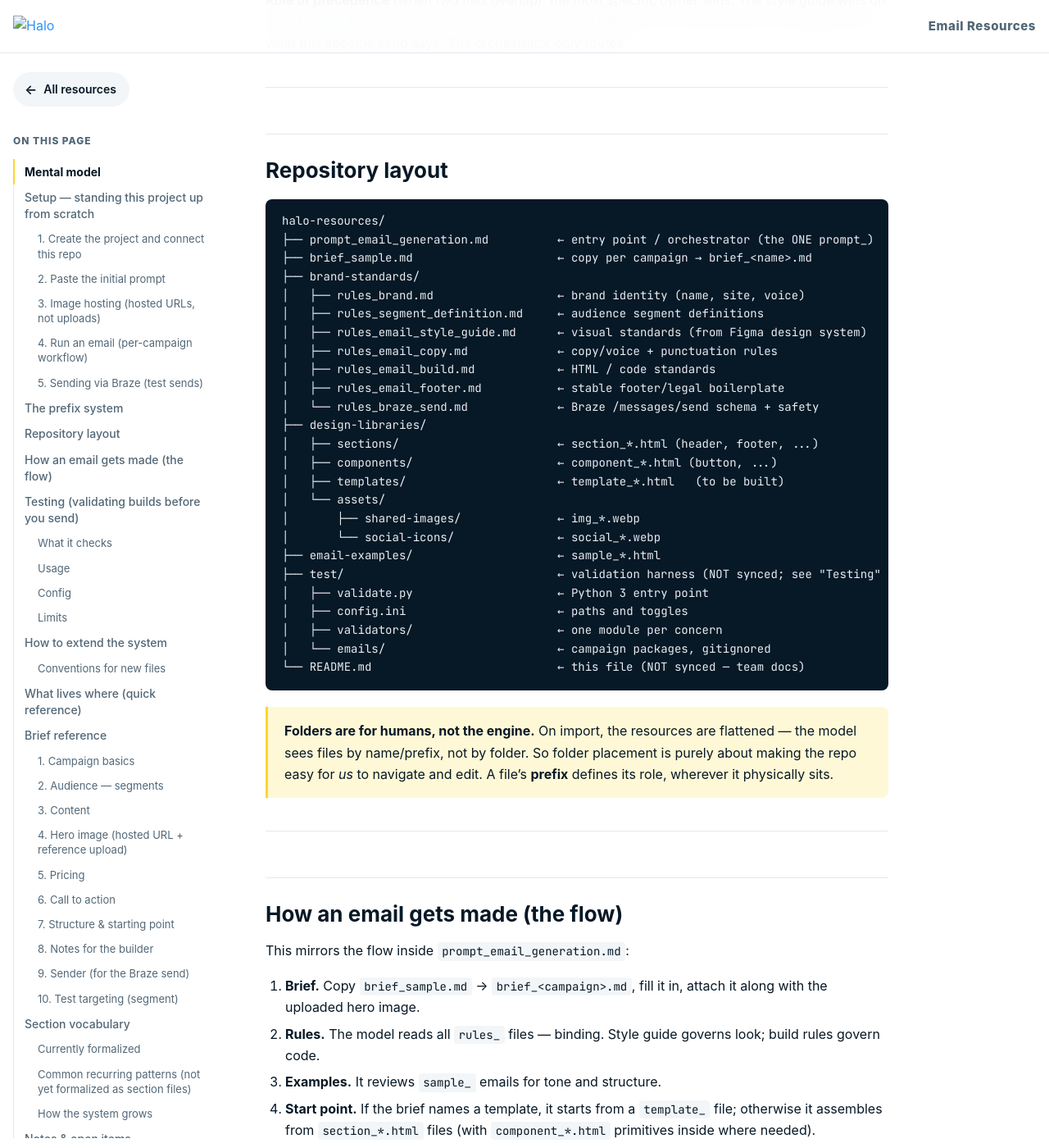
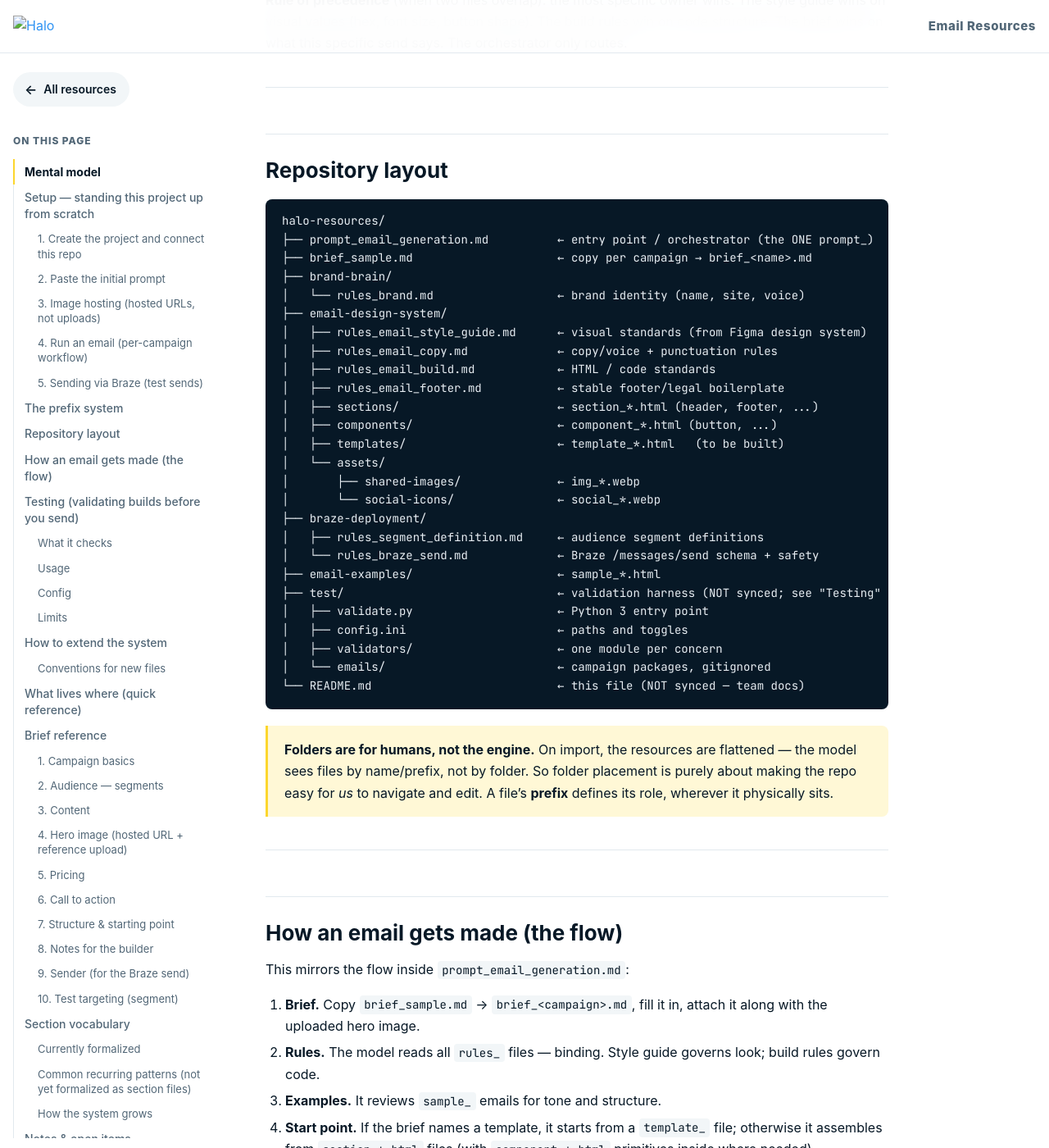
Before and after one commit to Topdecileinc/halo-resources, a Jekyll site: the page built from README.md, in a window 1280 px wide and 1400 px high, scrolled down 6358 px. Shown: the whole window at 82% size. Built offline with Jekyll 4.4.1, drawn with Linux system fonts in a browser that asks for light colours; our own code applies the rules of GitHub Pages for plain Markdown files; some of the changed text lies outside the part shown.

Commit message:
Update doc references to match reorganized folder structure
The reorg split brand-standards/ into brand-brain/, email-design-system/,
and braze-deployment/, and the real sections/components/assets live in
email-design-system/ (not design-libraries/). Update the orchestrator's
directory map, the README layout + 'what lives where' tables, the brief,
INSTALL, and two rules files so every path points at where files actually
are. test/ docs + config.ini are intentionally left for a separate fix:
the validator reads all rules from one rules_dir, which the three-folder
split breaks at the code level.

Co-Authored-By: Claude Opus 4.8 <noreply@anthropic.com>

````diff
--- a/brand-brain/rules_brand.md
+++ b/brand-brain/rules_brand.md
@@ -13,7 +13,7 @@
 
 - **Brand name:** Halo Collar (use "Halo Collar"; "Halo" is acceptable as shorthand once context is established).
 - **Brand site / default CTA destination:** https://www.halocollar.com/
-- **Logo asset:** hosted at `https://braze-images.com/appboy/communication/assets/image_assets/images/6408dc0aee82fd0a9a02e8ca/original.png?1678302218` (the email links to this URL directly). Reference copy: `img_header.webp` in `design-libraries/assets/shared-images/`. Logo treatment per the style guide's Logos section.
+- **Logo asset:** hosted at `https://braze-images.com/appboy/communication/assets/image_assets/images/6408dc0aee82fd0a9a02e8ca/original.png?1678302218` (the email links to this URL directly). Reference copy: `img_header.webp` in `email-design-system/assets/shared-images/`. Logo treatment per the style guide's Logos section.
 
 ## Voice (always)
 
--- a/brief_sample.md
+++ b/brief_sample.md
@@ -30,7 +30,7 @@
 |---|---|
 | Target segment | (which segment this email is for — see `rules_segment_definition.md`) |
 
-> Segments are defined in `brand-standards/rules_segment_definition.md`. The chosen segment
+> Segments are defined in `braze-deployment/rules_segment_definition.md`. The chosen segment
 > shapes what the email is about, its tone, and its offer emphasis. Name the segment here;
 > the definition drives the rest.
 
@@ -114,7 +114,7 @@ CTA** — a blank CTA renders nothing.
 | Notes | (anything specific to this send — leave blank if none) |
 
 > Footer, legal line, and unsubscribe text are **not** set here — they're the same on
-> every send and live in `brand-standards/rules_email_footer.md`. Only note an exception
+> every send and live in `email-design-system/rules_email_footer.md`. Only note an exception
 > in "Notes for the builder" if this specific email needs different footer/legal text.
 
 ## 9. Sender (for the Braze send)
--- a/email-design-system/rules_email_build.md
+++ b/email-design-system/rules_email_build.md
@@ -55,10 +55,10 @@ recipient's inbox. There is no local `assets/` swap step anymore.
 
 ## Sections and components
 
-Build emails from two kinds of reusable HTML in `design-libraries/`:
+Build emails from two kinds of reusable HTML in `email-design-system/`:
 
-- **Sections** (`design-libraries/sections/`) — composed blocks that occupy a vertical slice of the email. These are what brief §7 names.
-- **Components** (`design-libraries/components/`) — primitives used *inside* sections (button, card, etc.). Brief §7 does NOT name these directly.
+- **Sections** (`email-design-system/sections/`) — composed blocks that occupy a vertical slice of the email. These are what brief §7 names.
+- **Components** (`email-design-system/components/`) — primitives used *inside* sections (button, card, etc.). Brief §7 does NOT name these directly.
 
 Both are partial HTML — table rows meant to drop **inside** the 600px container table, in order.
 
--- a/email-design-system/rules_email_footer.md
+++ b/email-design-system/rules_email_footer.md
@@ -20,7 +20,7 @@
 ## Social icons (hosted)
 
 The footer links these hosted icon URLs directly. Reference copies live in
-`design-libraries/assets/social-icons/` (`social_*.webp`) for preview, but the email uses
+`email-design-system/assets/social-icons/` (`social_*.webp`) for preview, but the email uses
 the hosted URLs below:
 
 | Icon | Hosted URL |
--- a/prompt_email_generation.md
+++ b/prompt_email_generation.md
@@ -73,21 +73,22 @@ repo grows.
 halo-resources/
 ├── prompt_email_generation.md          ← this file (entry point / orchestrator)
 ├── brief_sample.md                     ← copy per campaign → brief_<name>.md
-├── brand-standards/
-│   ├── rules_brand.md                  ← brand identity (name, site, voice)
-│   ├── rules_segment_definition.md     ← audience segment definitions
+├── brand-brain/
+│   └── rules_brand.md                  ← brand identity (name, site, voice)
+├── email-design-system/
 │   ├── rules_email_style_guide.md      ← visual design standards
 │   ├── rules_email_copy.md             ← copy/voice + punctuation rules
 │   ├── rules_email_build.md            ← HTML/code standards
 │   ├── rules_email_footer.md           ← stable footer/legal boilerplate
+│   ├── sections/                       ← section_*.html (header, footer, ...)
+│   ├── components/                     ← component_*.html (button, ...)
+│   ├── templates/                      ← template_*.html (when built)
+│   └── assets/
+│       ├── shared-images/              ← img_*.webp
+│       └── social-icons/               ← social_*.webp
+├── braze-deployment/
+│   ├── rules_segment_definition.md     ← audience segment definitions
 │   └── rules_braze_send.md             ← Braze /messages/send schema + safety
-├── design-libraries/
-│   ├── sections/                      ← section_*.html (header, footer, ...)
-│   ├── components/                    ← component_*.html (button, ...)
-│   ├── templates/                     ← template_*.html (when built)
-│   └── assets/
-│       ├── shared-images/             ← img_*.webp
-│       └── social-icons/              ← social_*.webp
 └── email-examples/                     ← sample_*.html
 ```
 
````
Also changed, not shown: INSTALL.md (+1 -1 lines), README.md.
